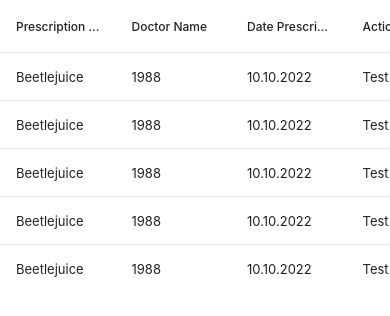
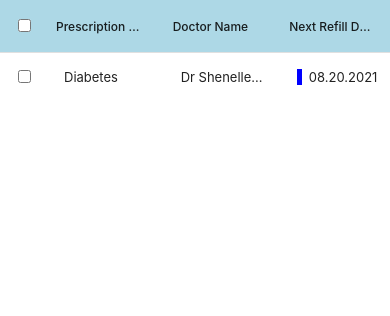
Before and after one commit to shaznan123/reactjs-redux-typescript, a React (Create React App) app: page / in a window 390 px wide. Shown: the top 316 px of the page. Built offline with nearby package versions, Linux system fonts and the light colour scheme.

Commit message:
Make Table Component Responsive

```diff
--- a/package.json
+++ b/package.json
@@ -14,6 +14,7 @@
     "react": "^18.2.0",
     "react-data-table-component": "^7.5.3",
     "react-dom": "^18.2.0",
+    "react-icons": "^4.4.0",
     "react-redux": "^8.0.2",
     "react-router-dom": "^6.3.0",
     "react-scripts": "5.0.1",
--- /dev/null
+++ b/src/Component/Common/Table/Pagination.tsx
@@ -0,0 +1,50 @@
+import useTable from "../../../Hooks/useTable";
+
+const RenderCustomPagination = ({
+  rowsPerPage,
+  rowCount,
+  onChangePage,
+  currentPage,
+}: any) => {
+  const { getNumberOfPages, toPages } =
+    useTable();
+  const handlePageNumber = (
+    e: React.SyntheticEvent
+  ) => {
+    let target = e.target as HTMLInputElement;
+    onChangePage(Number(target.value));
+  };
+
+  const pages = getNumberOfPages(
+    rowCount,
+    rowsPerPage
+  );
+  const pageItems = toPages(pages);
+
+  return (
+    <nav>
+      <ul className="pagination">
+        {pageItems.map((page: any) => {
+          const className =
+            page === currentPage
+              ? "page-item active"
+              : "page-item";
+
+          return (
+            <li key={page} className={className}>
+              <button
+                className="page-link"
+                onClick={handlePageNumber}
+                value={page}
+              >
+                {page}
+              </button>
+            </li>
+          );
+        })}
+      </ul>
+    </nav>
+  );
+};
+
+export default RenderCustomPagination;
--- a/src/Component/Common/Table/index.tsx
+++ b/src/Component/Common/Table/index.tsx
@@ -1,68 +1,141 @@
 import DataTable from "react-data-table-component";
-import React from "react";
+import React, { FC, useMemo } from "react";
+import { FaEdit } from "react-icons/fa";
+import { BsFillEyeFill } from "react-icons/bs";
+import {
+  AiOutlineStar,
+  AiFillStar,
+  AiFillDelete,
+} from "react-icons/ai";
+import RenderCustomPagination from "./Pagination";
+import {
+  tableOptions,
+  TableColumnTitles,
+} from "../../../Constants/constants";
 
-const Table = () => {
-  const columns = [
-    {
-      name: "Prescription Name",
-      selector: (row: any) =>
-        row.prescriptionName,
+interface IColumns {
+  name: string;
+  selector: any;
+  sortable?: boolean;
+  type?: string[];
+}
+
+interface ITable {
+  data: any;
+  columns: IColumns[];
+}
+
+const Table: FC<ITable> = ({ data, columns }) => {
+  const tempIconStyles = {
+    marginRight: "0.5rem",
+    cursor: "pointer",
+  };
+
+  const renderIcons = (
+    checkIfPropertyExists: Function
+  ) => (
+    <div style={{ display: "flex" }}>
+      {checkIfPropertyExists(
+        tableOptions.VIEW
+      ) && (
+        <BsFillEyeFill
+          fontSize={18}
+          style={tempIconStyles}
+        />
+      )}
+      {checkIfPropertyExists(
+        tableOptions.EDIT
+      ) && (
+        <FaEdit
+          fontSize={18}
+          style={tempIconStyles}
+        />
+      )}
+      {checkIfPropertyExists(
+        tableOptions.DELETE
+      ) && (
+        <AiFillDelete
+          fontSize={18}
+          style={tempIconStyles}
+        />
+      )}
+      {checkIfPropertyExists(
+        tableOptions.STAR
+      ) && (
+        <AiOutlineStar
+          fontSize={18}
+          style={tempIconStyles}
+        />
+      )}
+    </div>
+  );
+
+  const formatColumnData = useMemo(() => {
+    const customColumns = columns?.map((item) => {
+      const checkIfPropertyExists = (
+        prop: string
+      ) => item?.type?.includes(prop);
+      const columnTitle = item?.name;
+      if (
+        columnTitle === TableColumnTitles.ACTIONS
+      ) {
+        return {
+          ...item,
+          cell: () =>
+            renderIcons(checkIfPropertyExists),
+        };
+      }
+      if (
+        columnTitle ===
+        TableColumnTitles.NEXT_REFILL_DATE
+      ) {
+        return {
+          ...item,
+          cell: (row: any) => (
+            <>
+              <span
+                style={{
+                  backgroundColor: "blue",
+                  color: "blue",
+                  minWidth: "5px",
+                  marginRight: "0.5em",
+                }}
+              >
+                .
+              </span>
+              {row?.nextRefillDate}
+            </>
+          ),
+        };
+      }
+
+      return item;
+    });
+    return customColumns;
+  }, [columns]);
+
+  const customStyles = {
+    headCells: {
+      style: {
+        paddingLeft: "8px",
+        paddingRight: "8px",
+        backgroundColor: "lightBlue",
+      },
     },
-    {
-      name: "Doctor Name",
-      selector: (row: any) => row.doctorName,
-    },
-    {
-      name: "Date Prescribe",
-      selector: (row: any) => row.datePrescribed,
-    },
-    {
-      name: "Actions",
-      selector: (row: any) => row.actions,
-    },
-  ];
-
-  const data = [
-    {
-      id: 1,
-      prescriptionName: "Beetlejuice",
-      doctorName: "1988",
-      datePrescribed: "10.10.2022",
-      actions: "Test Action",
-    },
-    {
-      id: 2,
-      prescriptionName: "Beetlejuice",
-      doctorName: "1988",
-      datePrescribed: "10.10.2022",
-      actions: "Test Action",
-    },
-    {
-      id: 3,
-      prescriptionName: "Beetlejuice",
-      doctorName: "1988",
-      datePrescribed: "10.10.2022",
-      actions: "Test Action",
-    },
-    {
-      id: 4,
-      prescriptionName: "Beetlejuice",
-      doctorName: "1988",
-      datePrescribed: "10.10.2022",
-      actions: "Test Action",
-    },
-    {
-      id: 5,
-      prescriptionName: "Beetlejuice",
-      doctorName: "1988",
-      datePrescribed: "10.10.2022",
-      actions: "Test Action",
-    },
-  ];
+  };
 
   return (
     <>
-      <DataTable columns={columns} data={data} />
+      <DataTable
+        columns={formatColumnData}
+        data={data}
+        pagination
+        selectableRows
+        customStyles={customStyles}
+        paginationComponent={
+          RenderCustomPagination
+        }
+      />
     </>
   );
 };
--- /dev/null
+++ b/src/Constants/constants.ts
@@ -0,0 +1,18 @@
+export const tableOptions = {
+  EDIT: "edit",
+  DELETE: "delete",
+  VIEW: "view",
+  STAR: "star",
+};
+
+export const TableColumnTitles = {
+  PRESCRIPTION_NAME: "Prescription Name",
+  DOCTOR_NAME: "Doctor Name",
+  NEXT_REFILL_DATE: "Next Refill Date",
+  DATE_PRESCRIBE: "Date Prescribe",
+  ACTIONS: "Actions",
+  TEST_TYPE: "Test Type",
+  LAB: "lab",
+  DOCTOR: "Doctor",
+  DATE: "Date",
+};
--- /dev/null
+++ b/src/Hooks/useTable.ts
@@ -0,0 +1,22 @@
+const useTable = () => {
+  const getNumberOfPages = (
+    rowCount: any,
+    rowsPerPage: any
+  ) => {
+    return Math.ceil(rowCount / rowsPerPage);
+  };
+
+  const toPages = (pages: number) => {
+    const results = [];
+
+    for (let i = 1; i < pages; i++) {
+      results.push(i);
+    }
+
+    return results;
+  };
+
+  return { getNumberOfPages, toPages };
+};
+
+export default useTable;
--- a/src/Routes/index.tsx
+++ b/src/Routes/index.tsx
@@ -6,10 +6,49 @@
 import ProtectedRoute from "./ProtectedRoute";
 import Table from "../Component/Common/Table";
 
+const data = [
+  {
+    id: 1,
+    prescriptionName: "Diabetes",
+    doctorName: "Dr Shenelle Moses",
+    datePrescribed: "08.10.2022",
+    nextRefillDate: "08.20.2021",
+  },
+];
+
+const columns = [
+  {
+    name: "Prescription Name",
+    selector: (row: any) => row.prescriptionName,
+    sortable: true,
+  },
+  {
+    name: "Doctor Name",
+    selector: (row: any) => row.doctorName,
+    sortable: true,
+  },
+  {
+    name: "Next Refill Date",
+    selector: (row: any) => row.nextRefillDate,
+    sortable: true,
+    // type: ["refill"],
+  },
+  {
+    name: "Date Prescribe",
+    selector: (row: any) => row.datePrescribed,
+    sortable: true,
+  },
+  {
+    name: "Actions",
+    selector: (row: any) => row.actions,
+    type: ["view", "edit", "delete", "star"],
+  },
+];
+
 //R&D
 const RenderResearchComponent = () => (
   <>
-    <Table />
+    <Table data={data} columns={columns} />
   </>
 );
 
```
Also changed, not shown: src/Component/Common/Table/data.ts (added, +214 -0 lines), src/Constants/README.old.md (deleted, +0 -1 lines), src/Helpers/common.ts (added, +22 -0 lines), src/Hooks/README.old.md (deleted, +0 -1 lines), 1 other file (tests, documents, lock files or other folders).
